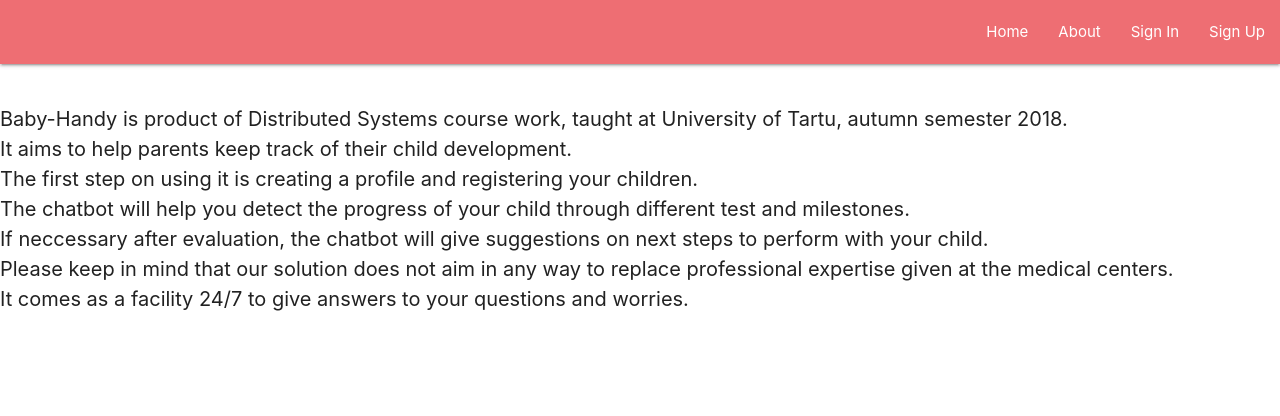
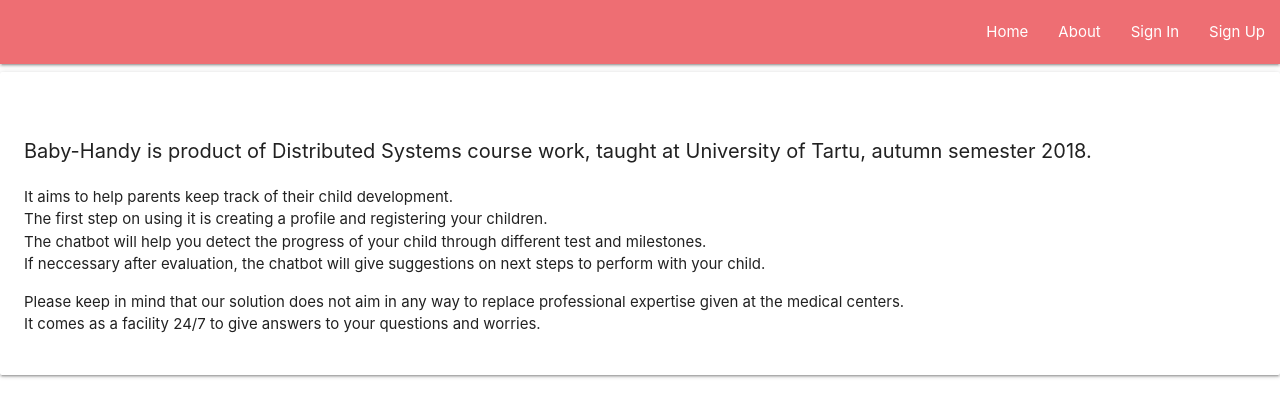
Before and after one commit to peikovakate/baby-handy-client, a React (Create React App) app: page /about in a window 1280 px wide. Shown: the top 416 px of the page. Built offline with nearby package versions, Linux system fonts and the light colour scheme.

Commit message:
minor style changes

```diff
--- a/src/App.js
+++ b/src/App.js
@@ -28,8 +28,9 @@
       <Router history={history}>
         <div>
           <Header/>
+            {/* ${alert.type} */}
             { alert.message &&
-              <div className={`alert ${alert.type}`}>{alert.message}</div>
+              <div className='card-panel'>{alert.message}</div>
             }
             <main>
               <Switch>
--- a/src/_components/About.js
+++ b/src/_components/About.js
@@ -2,14 +2,18 @@
 
 const About = props => (
     <div>
-        <p style={{ textAlignVertical: "center", paddingTop: 20, fontSize:20}}> Baby-Handy is product of Distributed Systems course work, taught at University of Tartu, autumn semester 2018.<br></br>
+        <div className='card-panel'>
+            <p style={{ textAlignVertical: "center", paddingTop: 20, fontSize:20}}>
+            Baby-Handy is product of Distributed Systems course work, taught at University of Tartu, autumn semester 2018.</p>
             It aims to help parents keep track of their child development. <br></br>
             The first step on using it is creating a profile and registering your children.<br></br>
             The chatbot will help you detect the progress of your child through different test and milestones. <br></br>
             If neccessary after evaluation, the chatbot will give suggestions on next steps to perform with your child.<br></br>
-            Please keep in mind that our solution does not aim in any way to replace professional expertise given at the medical centers.<br></br>
-            It comes as a facility 24/7 to give answers to your questions and worries.
-        </p>
+            <p>
+                Please keep in mind that our solution does not aim in any way to replace professional expertise given at the medical centers.<br></br>
+                It comes as a facility 24/7 to give answers to your questions and worries.
+            </p>
+        </div>
     </div>
 );
 
--- a/src/_components/ChatbotComponent.js
+++ b/src/_components/ChatbotComponent.js
@@ -56,6 +56,8 @@
       <div>
         <Widget name='chat'
           handleNewUserMessage={this.handleNewUserMessage}
+          title="Baby-Handy Chatbot"
+          subtitle="Start talking about you child here"
         />
       </div>
     );
--- a/src/_components/ChildList.js
+++ b/src/_components/ChildList.js
@@ -43,7 +43,7 @@
 
     render() {
         return (
-            <div style={{  paddingTop: 100,}} >
+            <div className='card-panel' >
                 <ul className="collection">
                     {this.props['user'].user.children.map(children =>
                         <li style={{  paddingTop: 20,}}key={children.child_id} className="collection-item"
--- a/src/_components/Home.js
+++ b/src/_components/Home.js
@@ -1,8 +1,11 @@
 import React from "react"
+// import About from "./ChatbotComponent"
+// import  About  from './ChatbotComponent'
 
 const Home = props => (
     <div>
         <h5 style={{ textAlignVertical: "center",textAlign: "center",}}>Baby-Handy App 2018</h5>
+        {/* <About/> */}
     </div>
 );
 
--- a/src/_services/user.service.js
+++ b/src/_services/user.service.js
@@ -1,6 +1,7 @@
 import { authHeader } from '../_helpers';
 
 const api = "http://127.0.0.1:8000"
+// const api = "http://3.8.93.243:8000"
 // api: 'http://localhost:3000'
 // api: '3.8.93.243'
 
```
